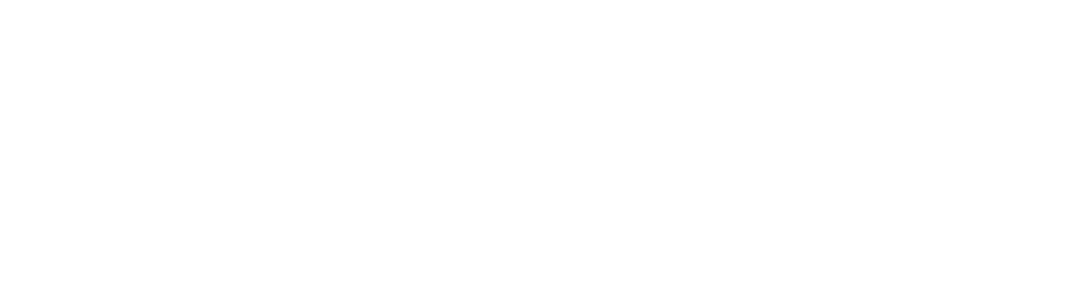
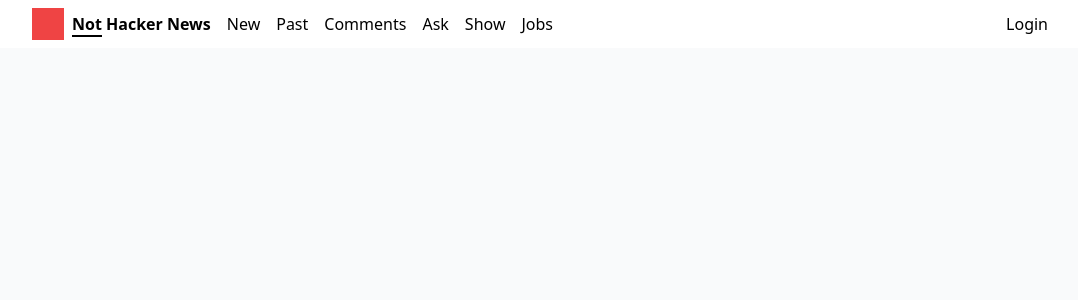
Before and after one commit to chrrs/not-hacker-news, a Next.js app: page / in a window 1280 px wide. Shown: the top 300 px of the page, without its empty margins (96-1174 px from the left). Built offline with nearby package versions, Linux system fonts and the light colour scheme.

Commit message:
Add back the page header

```diff
--- /dev/null
+++ b/components/Header.tsx
@@ -0,0 +1,48 @@
+import Link from 'next/link';
+
+const Header: React.FC = () => {
+    return (
+        <div className="bg-white p-2">
+            <div className="flex justify-between max-w-5xl mx-auto">
+                <div className="flex items-center">
+                    <Link href="/" passHref>
+                        <a className="flex items-center gap-2 mr-2">
+                            <span className="inline-block bg-red-500 w-8 h-8 text-white" />
+                            <span className="font-semibold">
+                                <span className="border-b-2 border-black">
+                                    Not
+                                </span>{' '}
+                                Hacker News
+                            </span>
+                        </a>
+                    </Link>
+                    <Link href="/" passHref>
+                        <a className="header-link">New</a>
+                    </Link>
+                    <Link href="/" passHref>
+                        <a className="header-link">Past</a>
+                    </Link>
+                    <Link href="/" passHref>
+                        <a className="header-link">Comments</a>
+                    </Link>
+                    <Link href="/" passHref>
+                        <a className="header-link">Ask</a>
+                    </Link>
+                    <Link href="/" passHref>
+                        <a className="header-link">Show</a>
+                    </Link>
+                    <Link href="/" passHref>
+                        <a className="header-link">Jobs</a>
+                    </Link>
+                </div>
+                <div className="flex items-center">
+                    <Link href="/login" passHref>
+                        <a className="header-link">Login</a>
+                    </Link>
+                </div>
+            </div>
+        </div>
+    );
+};
+
+export default Header;
--- a/package.json
+++ b/package.json
@@ -16,10 +16,13 @@
     "devDependencies": {
         "@types/node": "^16.11.6",
         "@types/react": "^17.0.33",
+        "autoprefixer": "^10.4.0",
         "eslint": "7.32.0",
         "eslint-config-next": "12.0.1",
+        "postcss": "^8.3.11",
         "prettier": "^2.4.1",
         "prettier-eslint": "^13.0.0",
+        "tailwindcss": "^2.2.17",
         "typescript": "^4.4.4"
     }
 }
--- a/pages/_app.tsx
+++ b/pages/_app.tsx
@@ -1,3 +1,5 @@
+import '../styles/global.css';
+
 function MyApp({ Component, pageProps }) {
     return <Component {...pageProps} />;
 }
--- a/pages/index.tsx
+++ b/pages/index.tsx
@@ -1,7 +1,12 @@
 import { NextPage } from 'next';
+import Header from '../components/Header';
 
 const Home: NextPage = () => {
-    return <div></div>;
+    return (
+        <div className="min-h-screen bg-gray-50">
+            <Header />
+        </div>
+    );
 };
 
 export default Home;
--- /dev/null
+++ b/postcss.config.js
@@ -0,0 +1,6 @@
+module.exports = {
+    plugins: {
+        tailwindcss: {},
+        autoprefixer: {},
+    },
+};
--- /dev/null
+++ b/styles/global.css
@@ -0,0 +1,7 @@
+@tailwind base;
+@tailwind components;
+@tailwind utilities;
+
+.header-link {
+    @apply inline-block px-2 py-1 h-full hover:bg-gray-100 rounded transition-colors;
+}
--- /dev/null
+++ b/tailwind.config.js
@@ -0,0 +1,11 @@
+module.exports = {
+    purge: ['./pages/**/*.{ts,tsx}', './components/**/*.{ts,tsx}'],
+    darkMode: false,
+    theme: {
+        extend: {},
+    },
+    variants: {
+        extend: {},
+    },
+    plugins: [],
+};
```
Also changed, not shown: 1 other file (tests, documents, lock files or other folders).
